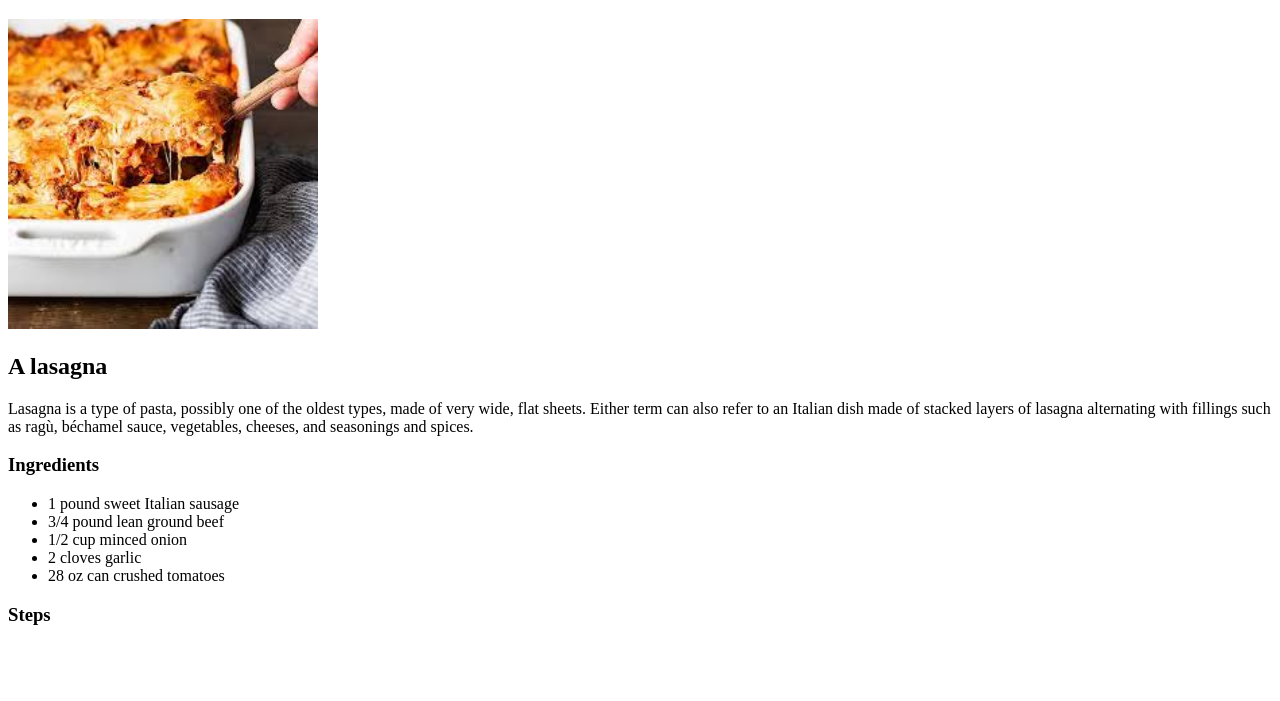
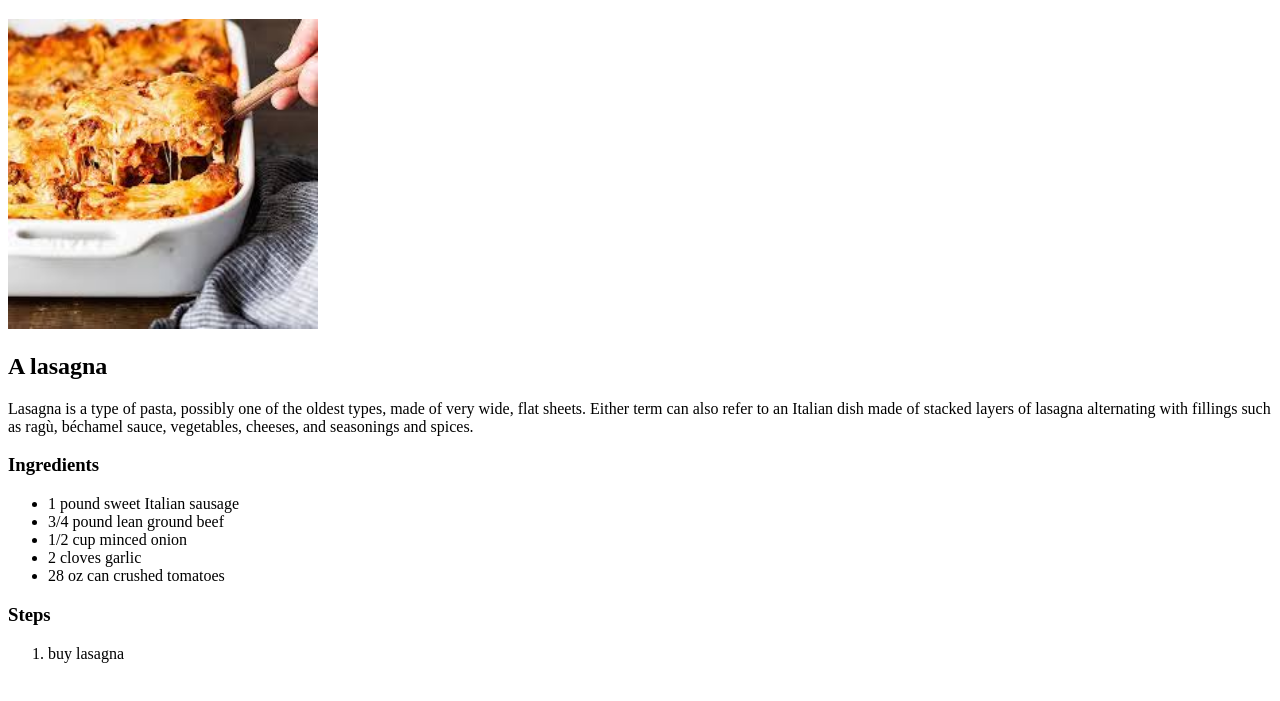
Before and after one commit to AliceMilshtein/odin-recipes, a plain HTML site: page recipes/lasagna.html in a window 1280 px wide. Shown: the part 61-762 px from the top of the page. Drawn offline with Linux system fonts and the light colour scheme.

Commit message:
Add Ordered Lists of Steps

```diff
--- a/recipes/lasagna.html
+++ b/recipes/lasagna.html
@@ -19,5 +19,8 @@
         <li> 28 oz can crushed tomatoes</li>
     </ul>
     <h3>Steps</h3>
+    <ol>
+        <li> buy lasagna</li>
+    </ol>
 </body>
 </html>
```
